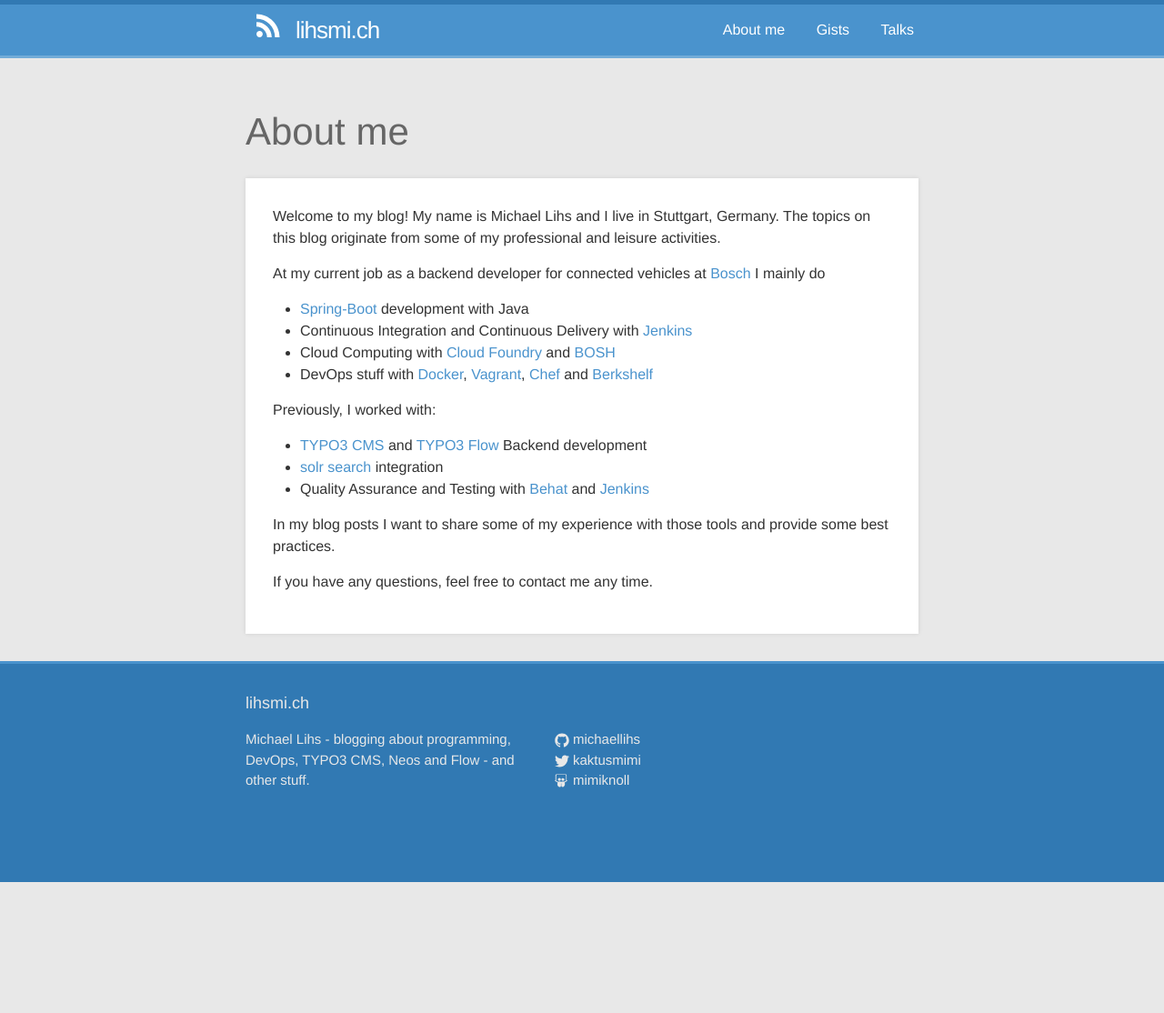
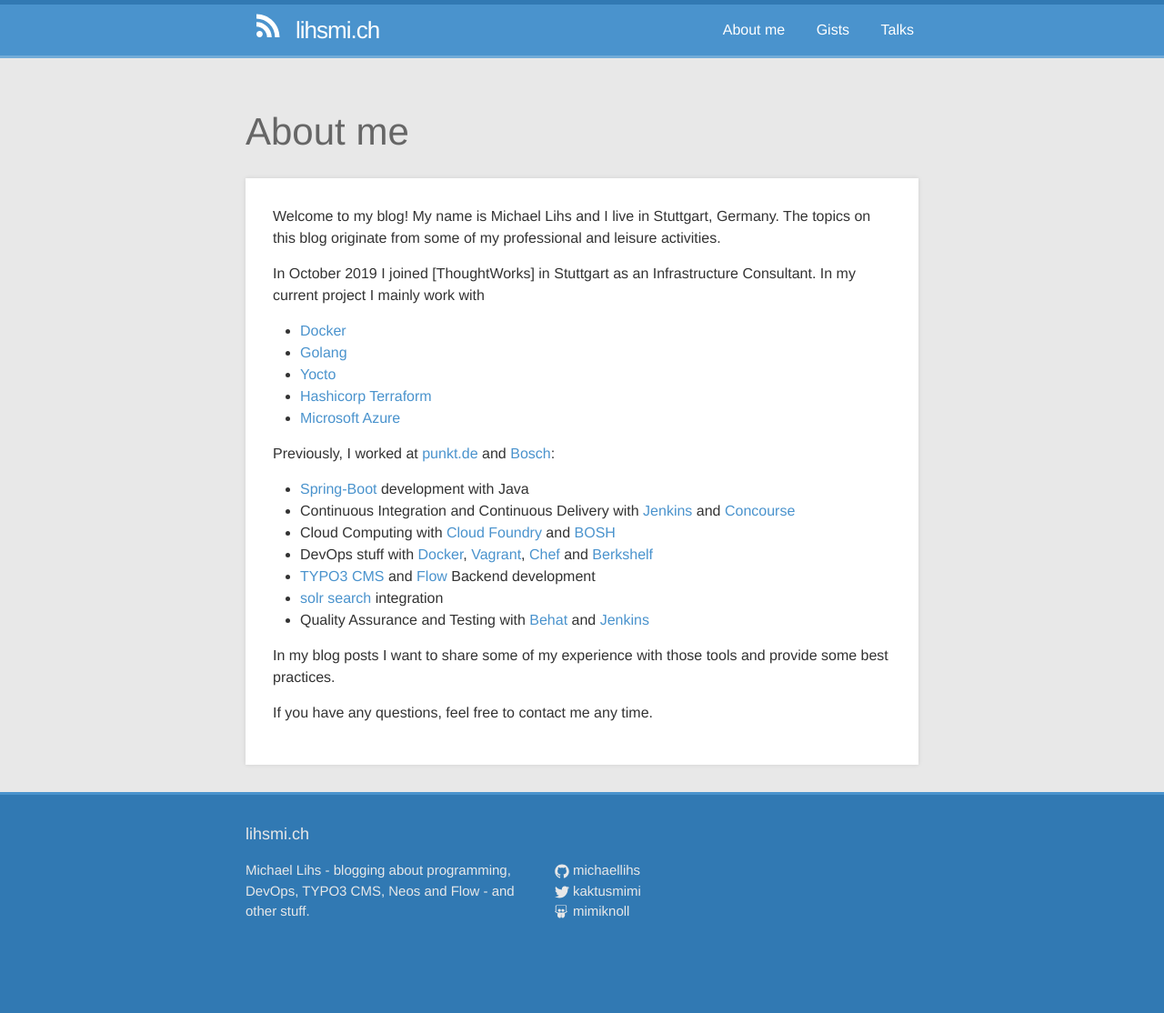
Before and after one commit to michaellihs/michaellihs.github.io, a Jekyll site: the page built from about.md, in a window 1280 px wide. Shown: the whole page at 91% size. Built offline with Jekyll 4.4.1, drawn with Linux system fonts in a browser that asks for light colours; before the commit the page ends 970 px from its top, so only the background shows below that.

Commit message:
update about me

```diff
--- a/about.md
+++ b/about.md
@@ -6,16 +6,21 @@
 
 Welcome to my blog! My name is Michael Lihs and I live in Stuttgart, Germany. The topics on this blog originate from some of my professional and leisure activities.
 
-At my current job as a backend developer for connected vehicles at [Bosch] I mainly do
+In October 2019 I joined [ThoughtWorks] in Stuttgart as an Infrastructure Consultant. In my current project I mainly work with
+
+* [Docker](https://www.docker.com/)
+* [Golang](https://golang.org/)
+* [Yocto](https://www.yoctoproject.org/)
+* [Hashicorp Terraform](https://www.terraform.io/)
+* [Microsoft Azure](https://azure.microsoft.com/en-us/)
+
+Previously, I worked at [punkt.de] and [Bosch]:
 
 * [Spring-Boot] development with Java
-* Continuous Integration and Continuous Delivery with [Jenkins]
+* Continuous Integration and Continuous Delivery with [Jenkins] and [Concourse]
 * Cloud Computing with [Cloud Foundry] and [BOSH]
 * DevOps stuff with [Docker], [Vagrant], [Chef] and [Berkshelf]
-
-Previously, I worked with:
-
-* [TYPO3 CMS] and [TYPO3 Flow] Backend development
+* [TYPO3 CMS] and [Flow] Backend development
 * [solr search] integration
 * Quality Assurance and Testing with [Behat] and [Jenkins]
 
@@ -24,7 +29,7 @@
 If you have any questions, feel free to contact me any time.
 
 [TYPO3 CMS]:			http://www.typo3.org
-[TYPO3 Flow]:			http://flow.typo3.org
+[Flow]:			        https://flow.neos.io/
 [solr search]:			http://lucene.apache.org/solr/
 [Behat]:				http://behat.org
 [Jenkins]:				https://jenkins-ci.org/
@@ -36,3 +41,5 @@
 [BOSH]:					https://bosh.io/
 [Docker]:				https://www.docker.com/
 [Bosch]:				https://www.bosch.com
+[punkt.de]:             https://www.punkt.de
+[Concourse]:            https://concourse-ci.org/
```
